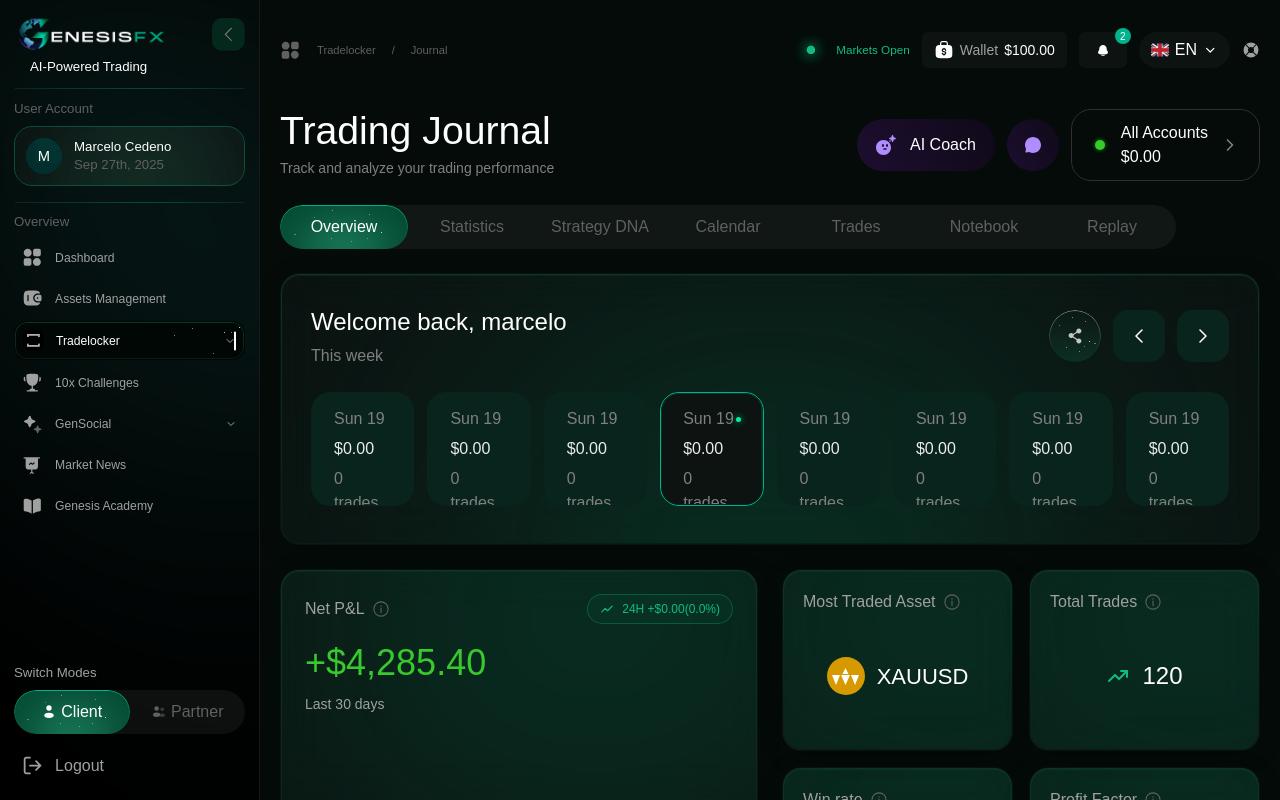
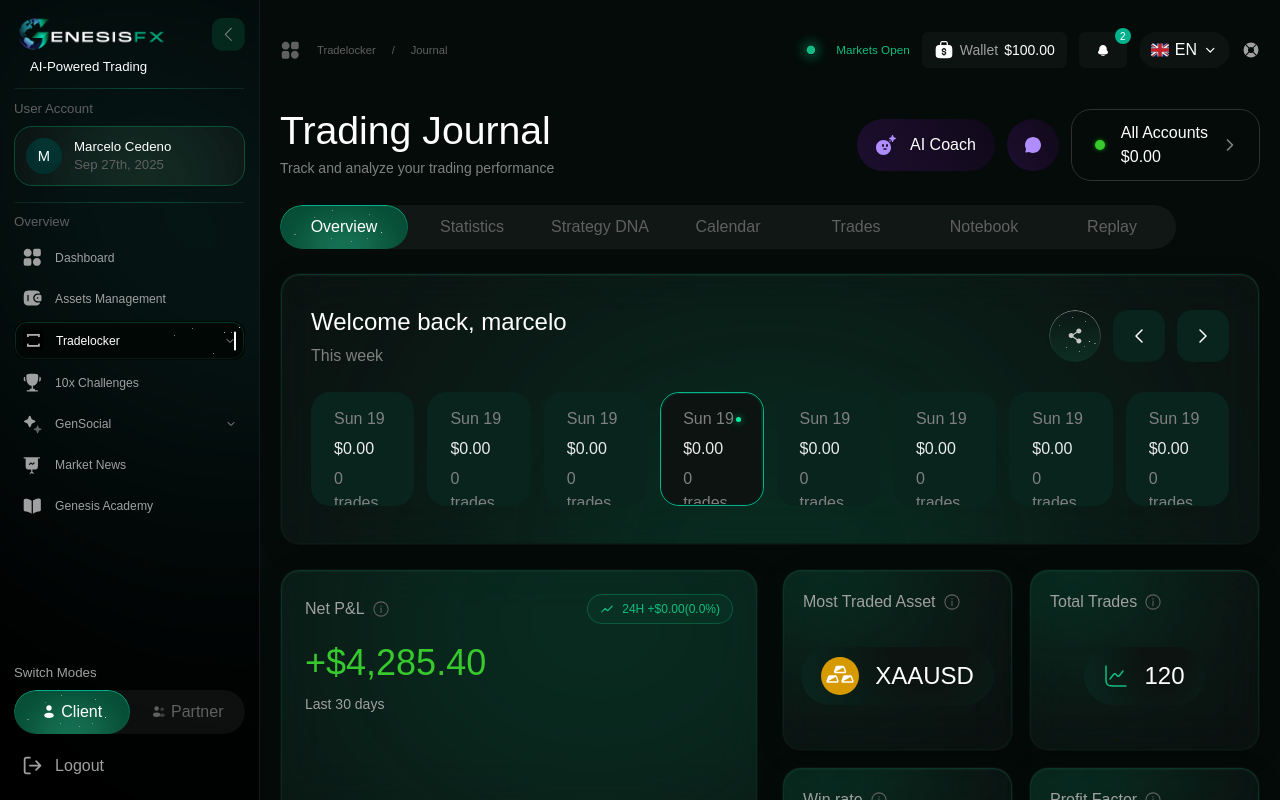
Before and after one commit to Mdx2025/GenesisFxDashboardMDX, a React (Vite) app: page /tradelocker/journal in a window 1280 px wide. Built offline with nearby package versions, Linux system fonts and the light colour scheme; a web font is replaced by a local one.

Commit message:
fix: reduce GlowEllipse in stat cards, wrap XAUUSD and Total Trades in pill with radial-gradient

```diff
--- a/src/pages/JournalPage.tsx
+++ b/src/pages/JournalPage.tsx
@@ -29,8 +29,8 @@ function InfoIcon() {
 function DiagramUpIcon() {
   return (
     <svg width="24" height="24" viewBox="0 0 24 24" fill="none">
-      <path d="M3 17L9 11L13 15L21 7" stroke="#10BC83" strokeWidth="2" strokeLinecap="round" strokeLinejoin="round" />
-      <path d="M15 7H21V13" stroke="#10BC83" strokeWidth="2" strokeLinecap="round" strokeLinejoin="round" />
+      <path d="M2.75 2C2.75 1.586 2.414 1.25 2 1.25C1.586 1.25 1.25 1.586 1.25 2V12.057C1.25 14.366 1.25 16.175 1.44 17.586C1.634 19.031 2.039 20.171 2.934 21.066C3.829 21.961 4.969 22.366 6.414 22.56C7.825 22.75 9.634 22.75 11.943 22.75H22C22.414 22.75 22.75 22.414 22.75 22C22.75 21.586 22.414 21.25 22 21.25H12C9.622 21.25 7.914 21.248 6.614 21.074C5.335 20.902 4.564 20.575 3.995 20.005C3.425 19.436 3.098 18.665 2.926 17.386C2.752 16.086 2.75 14.378 2.75 12V2Z" fill="#10BC83" />
+      <path d="M19.588 7.466C19.845 7.142 19.791 6.67 19.467 6.413C19.142 6.155 18.67 6.209 18.413 6.534L15.295 10.46C15.05 10.769 14.889 10.971 14.756 11.116C14.627 11.259 14.566 11.299 14.538 11.314C14.327 11.426 14.075 11.432 13.86 11.329C13.832 11.315 13.769 11.277 13.633 11.141C13.495 11.001 13.325 10.806 13.067 10.509L13.051 10.49C12.813 10.216 12.61 9.982 12.431 9.802C12.245 9.615 12.041 9.44 11.789 9.319C11.143 9.009 10.388 9.025 9.755 9.363C9.509 9.495 9.313 9.678 9.135 9.874C8.964 10.061 8.772 10.304 8.546 10.588L5.413 14.534C5.155 14.858 5.209 15.33 5.534 15.587C5.858 15.845 6.33 15.791 6.587 15.466L9.706 11.54C9.951 11.231 10.112 11.029 10.244 10.884C10.374 10.741 10.435 10.701 10.462 10.686C10.673 10.574 10.925 10.568 11.14 10.672C11.169 10.685 11.231 10.723 11.367 10.859C11.506 10.999 11.675 11.194 11.934 11.492L11.95 11.51C12.188 11.784 12.391 12.018 12.57 12.198C12.756 12.385 12.959 12.56 13.211 12.681C13.857 12.991 14.613 12.975 15.245 12.637C15.492 12.505 15.687 12.322 15.865 12.126C16.036 11.939 16.228 11.696 16.454 11.412L19.588 7.466Z" fill="#10BC83" />
     </svg>
   )
 }
@@ -92,11 +92,15 @@ function DonutChart({ value, label, color = '#10BC83' }: { value: number; label:
 
 function XauusdIcon() {
   return (
-    <div className="w-[38px] h-[38px] rounded-full bg-[#d69a00] flex items-center justify-center overflow-hidden">
-      <svg width="27" height="17" viewBox="0 0 27 17" fill="none">
-        <path d="M13.5 0L16.5 6H10.5L13.5 0ZM4 17L0 7H8L4 17ZM23 17L19 7H27L23 17ZM13.5 17L9 7H18L13.5 17Z" fill="white" />
-      </svg>
-    </div>
+    <svg width="38" height="38" viewBox="0 0 38 38" fill="none">
+      <g clipPath="url(#xauClip)">
+        <path d="M0 0H38V38H0V0Z" fill="#D69A00" />
+        <path d="M14.42 14.63H23.77L22.41 10.97C22.36 10.82 22.26 10.69 22.13 10.59L14.42 14.63ZM14.39 10.28C14.73 9.39 15.45 8.82 16.26 8.82H21.79C22.59 8.82 23.32 9.39 23.65 10.28L25.02 13.94C25.42 15.04 24.76 16.28 23.77 16.28H14.27C13.28 16.28 12.62 15.04 13.03 13.94L14.39 10.28ZM6.95 24.13H16.28L14.92 20.47C14.86 20.32 14.77 20.19 14.64 20.09L6.95 24.13ZM6.92 19.78C7.25 18.89 7.98 18.32 8.78 18.32H14.3C15.1 18.32 15.83 18.89 16.16 19.78L17.52 23.44C17.93 24.54 17.27 25.78 16.28 25.78H6.8C5.81 25.78 5.15 24.54 5.56 23.44L6.92 19.78ZM31.27 24.13H21.88L29.63 20.09C29.75 20.18 29.85 20.31 29.91 20.47L31.27 24.13ZM23.71 18.32C22.91 18.32 22.18 18.89 21.85 19.78L20.49 23.44C20.08 24.54 20.74 25.78 21.73 25.78H31.27C32.27 25.78 32.93 24.54 32.52 23.44L31.15 19.78C30.82 18.89 30.09 18.32 29.29 18.32H23.71Z" fill="white" />
+      </g>
+      <defs>
+        <clipPath id="xauClip"><rect width="38" height="38" rx="19" fill="white" /></clipPath>
+      </defs>
+    </svg>
   )
 }
 
@@ -270,7 +274,7 @@ function HighImpactNewsCard({ news }: { news: NewsEvent[] }) {
 function StatCard({ label, children }: { label: string; children: React.ReactNode }) {
   return (
     <GlassCard variant="light" divider="none" rounded="19px" className="relative overflow-hidden h-[182px]">
-      <GlowEllipse className="-left-[100px] -top-[100px]" />
+      <GlowEllipse className="-left-[60px] -top-[60px] !w-[200px] !h-[120px] !blur-[80px]" />
       <div className="relative p-5 h-full flex flex-col">
         <div className="flex items-center gap-2">
           <span className="text-gfx-neutral-500 text-[16px] font-acid font-medium">{label}</span>
@@ -398,13 +402,19 @@ export default function JournalPage() {
 
               <div className="grid grid-cols-2 gap-4">
                 <StatCard label="Most Traded Asset">
-                  <div className="flex items-center gap-3">
+                  <div
+                    className="inline-flex items-center gap-4 rounded-[300px] px-5 py-2.5"
+                    style={{ background: 'radial-gradient(ellipse 88.35% 307.01% at 65.73% 3.01%, #0C1311 19%, #09241C 73%)' }}
+                  >
                     <XauusdIcon />
-                    <span className="text-white text-[22px] font-acid">XAUUSD</span>
+                    <span className="text-white text-[24px] font-acid">XAAUSD</span>
                   </div>
                 </StatCard>
                 <StatCard label="Total Trades">
-                  <div className="flex items-center gap-3">
+                  <div
+                    className="inline-flex items-center gap-4 rounded-[300px] px-5 py-2.5 h-[58px]"
+                    style={{ background: 'radial-gradient(ellipse 88.35% 307.01% at 65.73% 3.01%, #0C1311 19%, #09241C 73%)' }}
+                  >
                     <DiagramUpIcon />
                     <span className="text-white text-[24px] font-acid">{journalStats.totalTrades}</span>
                   </div>
```
